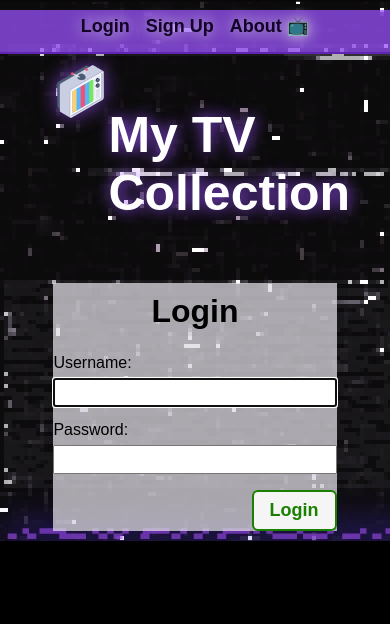
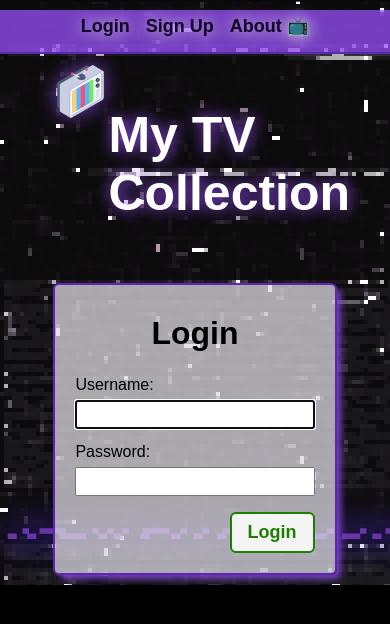
Before and after one commit to natnichols/tv-collector, a Django app: page / in a window 390 px wide. Shown: the top 624 px of the page. Run offline with Django 4.2, Linux system fonts and the light colour scheme; some web fonts are replaced.

Commit message:
adjust responsive styling on login class

```diff
--- a/main_app/static/css/home.css
+++ b/main_app/static/css/home.css
@@ -48,6 +48,10 @@ main > section {
   align-items: center;
   width: 80%;
   background-color: rgb(221, 218, 225, .75);
+  border-radius: var(--card-border-radius);
+  box-shadow: var(--card-box-shadow);
+  border: var(--borders);
+  padding: 20px;
 }
 
 .login h1 {
```
